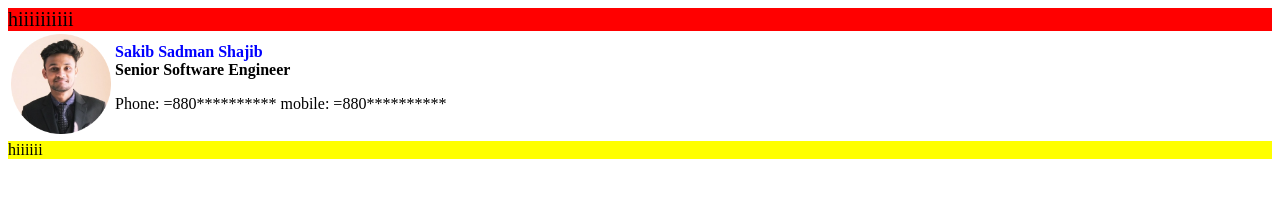
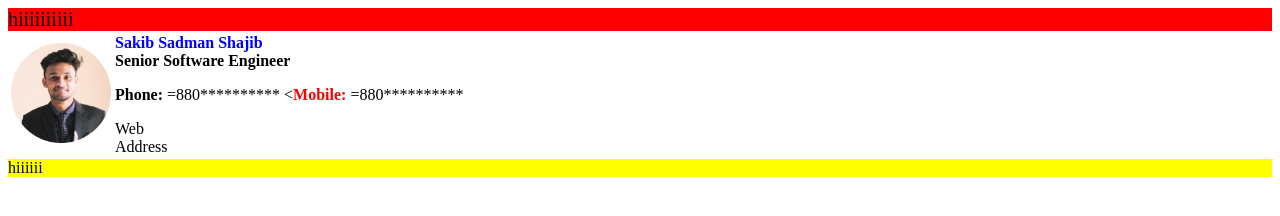
Before and after one commit to fatemakotha/Email-Signature-HTML-CSS-, a plain HTML site: page index.html in a window 1280 px wide. Drawn offline with Linux system fonts and the light colour scheme.

Commit message:
Added margin

```diff
--- a/index.html
+++ b/index.html
@@ -18,8 +18,10 @@
     <p class="name">Sakib Sadman Shajib</p>
     <p class="designation">Senior Software Engineer</p>
     <p>
-        Phone: =880********** mobile: =880**********
+      <strong class="phone">Phone:</strong> =880********** <<strong class="mobile">Mobile:</strong> =880**********
     </p>
+    <p class="web">Web</p>
+    <p class="address">Address</p>
   </td>
 
 </table>
--- a/stylesheet/style.css
+++ b/stylesheet/style.css
@@ -23,8 +23,22 @@ h1 {
   font-weight: bold;
 }
 
+}
+.phone {
+  color: blue;
+}
+.mobile {
+  color: red;
+}
+.web {
+  margin: 0px;
+}
+.address {
+  margin: 0px;
+}
+
+
 
 .con-3 {
   background-color: yellow;
   text-align: inherit;
-}
```
